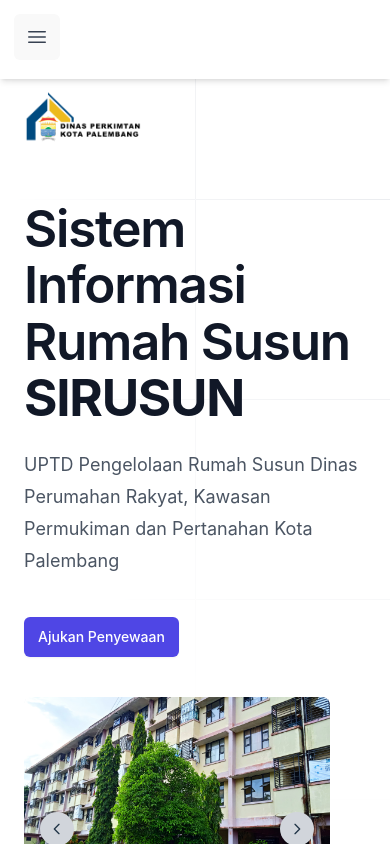
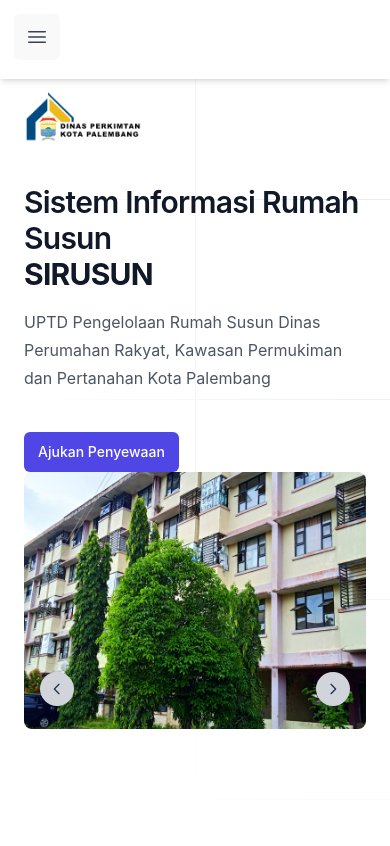
Before and after one commit to bogo-software-house/sirusun_plg, a React (Vite) app: page / in a window 390 px wide. Shown: the top 846 px of the page. Built offline with nearby package versions, Linux system fonts and the light colour scheme.

Commit message:
Responsive Landing Page

```diff
--- a/src/components/landingpage/Heroes.jsx
+++ b/src/components/landingpage/Heroes.jsx
@@ -6,7 +6,7 @@
 import "aos/dist/aos.css";
 import AOS from "aos";
 
-// Impor gambar dengan benar
+// Import gambar dengan benar
 import rusun3 from "../../assets/images/rusun3.jpeg";
 import rusun5 from "../../assets/images/rusun5.jpeg";
 import rusun6 from "../../assets/images/rusun6.jpeg";
@@ -41,10 +41,7 @@
   return (
     <>
       <Navbar />
-      <div
-        className="relative isolate overflow-hidden bg-white h-screen "
-        id="Top"
-      >
+      <div className="relative isolate overflow-hidden bg-white" id="Top">
         <svg
           aria-hidden="true"
           className="absolute inset-0 -z-10 h-full w-full stroke-gray-200 [mask-image:radial-gradient(100%_100%_at_top_right,white,transparent)]"
@@ -75,14 +72,14 @@
         >
           <div className="mx-auto max-w-2xl lg:mx-0 lg:max-w-xl lg:flex-shrink-0 lg:pt-10">
             <img alt="logo" src={logo} className="h-20" />
-            <h1 className="mt-10 lg:text-4xl font-semibold tracking-tight text-gray-900 sm:text-lg">
+            <h1 className="mt-6 text-3xl font-semibold tracking-tight text-gray-900 sm:text-4xl md:text-5xl lg:text-6xl">
               Sistem Informasi Rumah Susun
               <br />
               <div className="lg:text-6xl font-bold tracking-tight text-gray-900 sm:text-6xl">
                 SIRUSUN
               </div>
             </h1>
-            <p className="mt-6 text-lg leading-8 text-gray-600">
+            <p className="mt-4 text-base sm:text-lg md:text-xl leading-7 text-gray-600">
               UPTD Pengelolaan Rumah Susun Dinas Perumahan Rakyat, Kawasan
               Permukiman dan Pertanahan Kota Palembang
             </p>
@@ -95,10 +92,10 @@
           </div>
 
           <div
-            className="lg:mt-28 flex max-w-2xl sm:mt-8 lg:ml-10 lg:mr-0 lg:mt-10 lg:max-w-none lg:flex-none xl:ml-[50px] h-68"
+            className="lg:mt-28 flex max-w-2xl sm:mt-8 lg:ml-10 lg:mr-0 lg:mt-10 lg:max-w-none lg:flex-none xl:ml-[50px] h-[400px] sm:h-[300px]"
             data-aos="fade-up"
           >
-            <div className="relative mt-[40px] mr-9">
+            <div className="relative min-[400px]:mt-[30px] sm:mt-[30px] xl:translate-y-[-80px]">
               <div className="carousel overflow-hidden">
                 <div
                   className="lg:w-[40rem] carousel-inner flex transition-transform duration-500"
@@ -112,7 +109,7 @@
                       <img
                         src={image.src}
                         alt={image.alt}
-                        className="w-full lg:h-[400px] sm:h-[300px] rounded-lg"
+                        className="w-full h-full object-cover rounded-lg"
                       />
                     </div>
                   ))}
@@ -168,7 +165,6 @@
 };
 
 const App = () => {
-  // Pastikan gambar diinisialisasi dengan benar
   const images = [
     { src: rusun3, alt: "Rusun 3" },
     { src: rusun5, alt: "Rusun 5" },
--- a/src/pages/admin/Bangunan.jsx
+++ b/src/pages/admin/Bangunan.jsx
@@ -47,13 +47,11 @@
     )
       .then((response) => response.json())
       .then((data) => {
-        console.log("Data kamar yang diambil:", data);
         setRooms(data?.data || []); // Menyimpan data kamar
         setTotalPages(data?.meta?.last_page || 1); // Menyimpan total halaman untuk paginasi
         setLoading(false); // Menandakan bahwa data sudah selesai diambil
       })
       .catch((error) => {
-        console.error("Error saat mengambil data:", error);
         setLoading(false); // Menghentikan loading saat terjadi error
       });
   }, [currentPage, filter]); // Hook ini akan dipanggil setiap kali `currentPage` atau `filter` berubah
@@ -64,7 +62,6 @@
     fetch(`https://api.sirusun.com/api/conditions`)
       .then((response) => response.json())
       .then((data) => {
-        console.log("Response Conditions:", data);
         // Mengakses array kondisi dari properti data.data
         setConditionOptions(data.data?.data || []);
       })
--- a/src/pages/admin/Laporan.jsx
+++ b/src/pages/admin/Laporan.jsx
@@ -20,10 +20,8 @@
     const loadData = async () => {
       try {
         const fetchedData = await fetchReportData();
-        console.log(fetchedData); // Check the structure of the fetched data
         setData(fetchedData);
       } catch (err) {
-        console.error(err);
         setError("Failed to load data. Please try again.");
       } finally {
         setIsLoading(false);
--- a/src/pages/admin/Pembayaran.jsx
+++ b/src/pages/admin/Pembayaran.jsx
@@ -3,7 +3,7 @@
 function Pembayaran() {
   return (
     <div>
-      <h2 className="text-black">pembayaran dan Tunggakan</h2>
+      <h2 className="text-black">Coming Soon</h2>
     </div>
   );
 }
```
Also changed, not shown: src/components/landingpage/AlurPendaftaran.jsx (+45 -10 lines).
